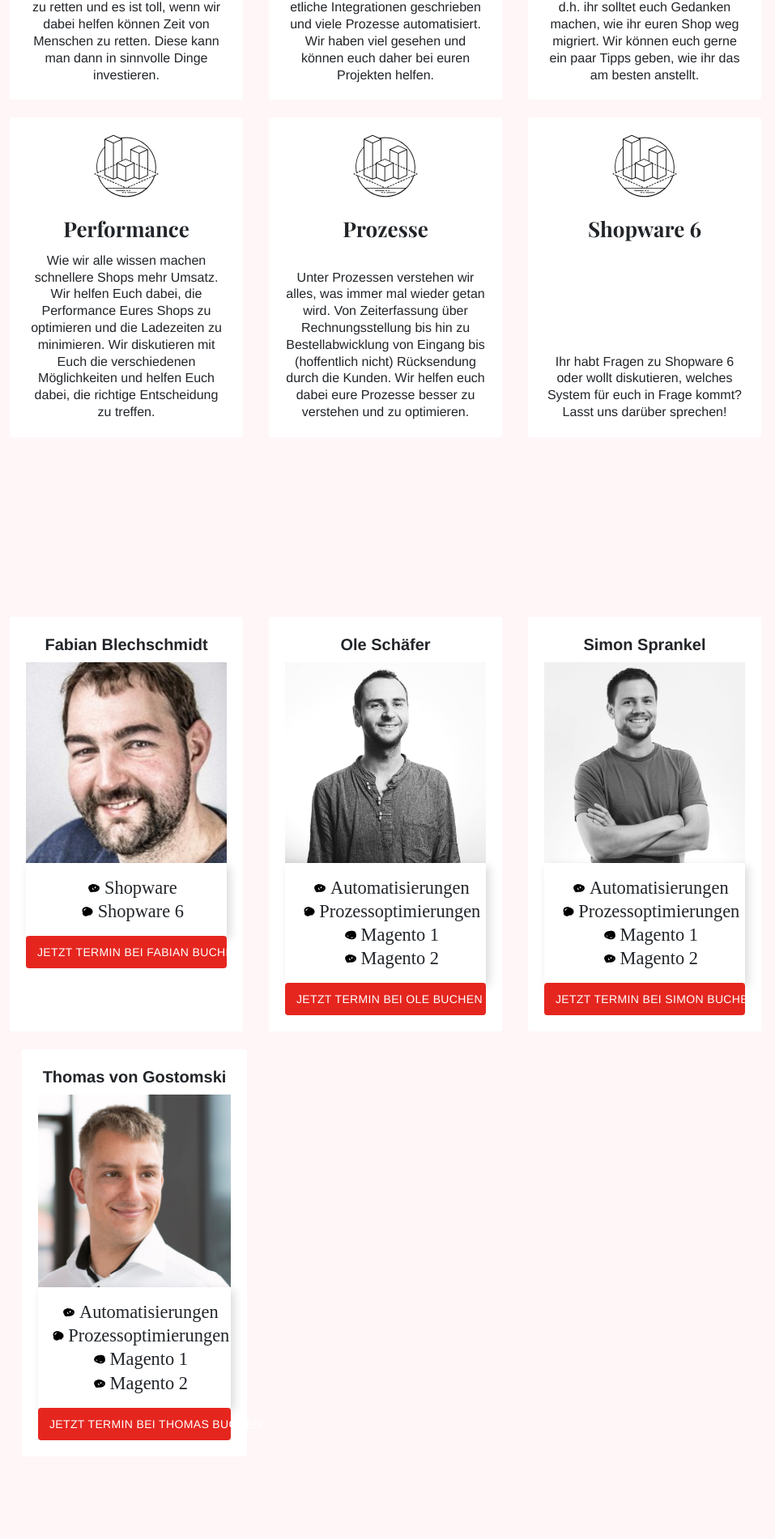
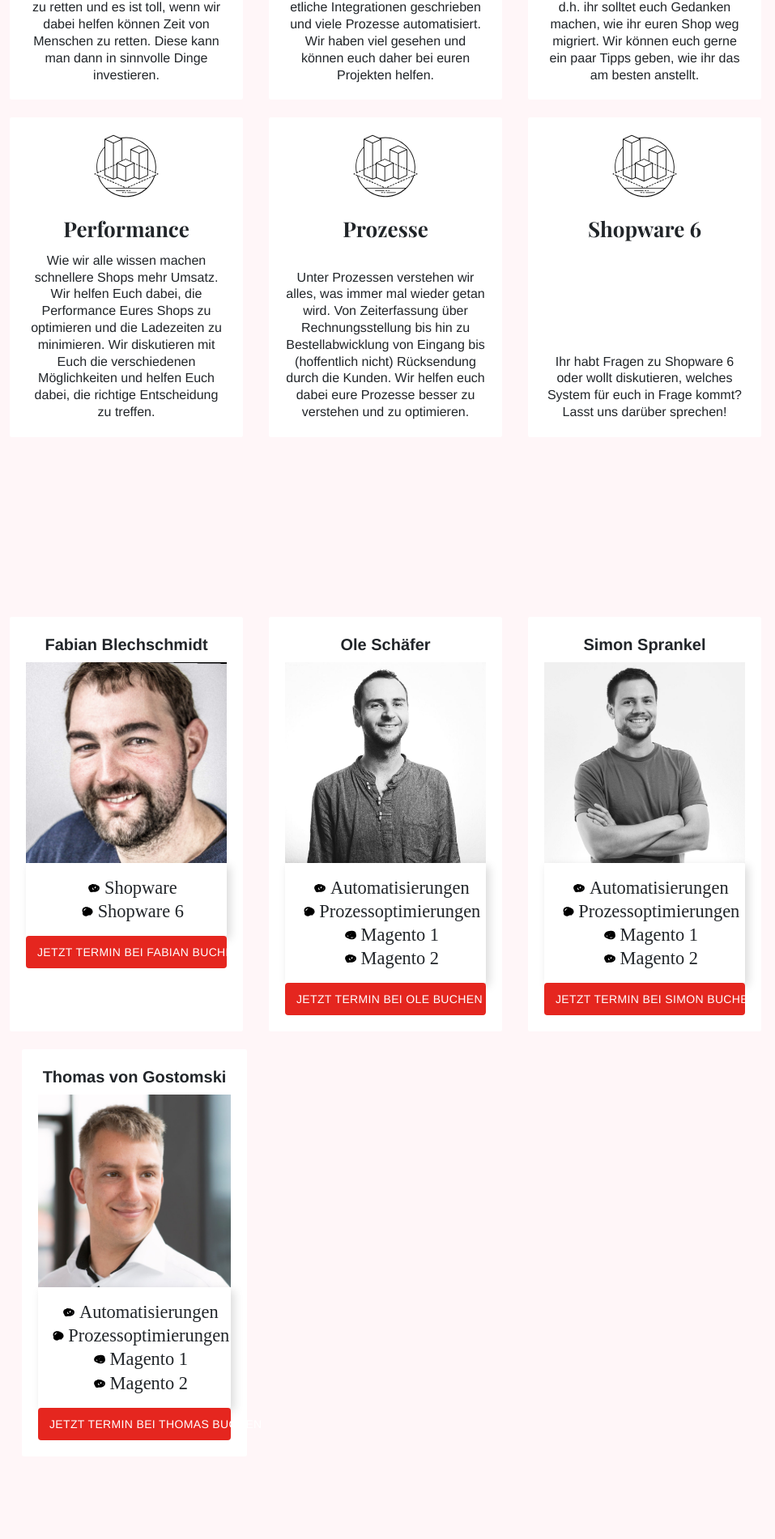
Before and after one commit to mautz-et-tong/sorgentelefon, a Jekyll site: the page built from index.md, in a window 1280 px wide. Shown: the part 1439-3340 px from the top of the page at 81% size, without its empty margins (164-1121 px from the left). Built offline with Jekyll 4.4.1, drawn with Linux system fonts in a browser that asks for light colours.

Commit message:
Use better image for Fabian

```diff
--- a/_layouts/home.html
+++ b/_layouts/home.html
@@ -53,7 +53,7 @@ bodyClass: "page-home"
             <div class="col-12 col-md-6 col-lg-4 mb-2">
                 <div class="feature col call-box-bottom">
                     <h3>Fabian Blechschmidt</h3>
-                    <img src="/images/call/Fabian.png" alt="Fabian">
+                    <img src="/images/call/Fabian.jpeg" alt="Fabian">
                     <ul class="list-group">
                     <li class="list-group-item">Shopware</li>
                     <li class="list-group-item">Shopware 6</li>
```
Also changed, not shown: images/call/Fabian.jpeg (added), images/call/Fabian.png (deleted).
